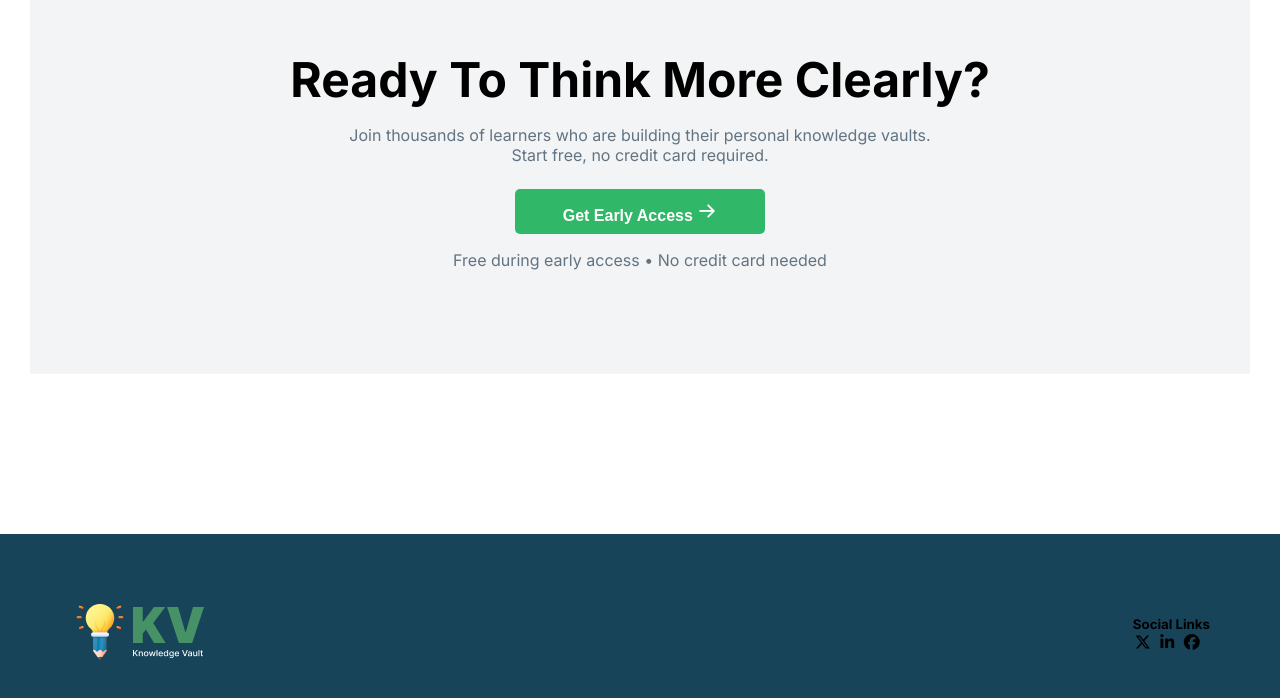
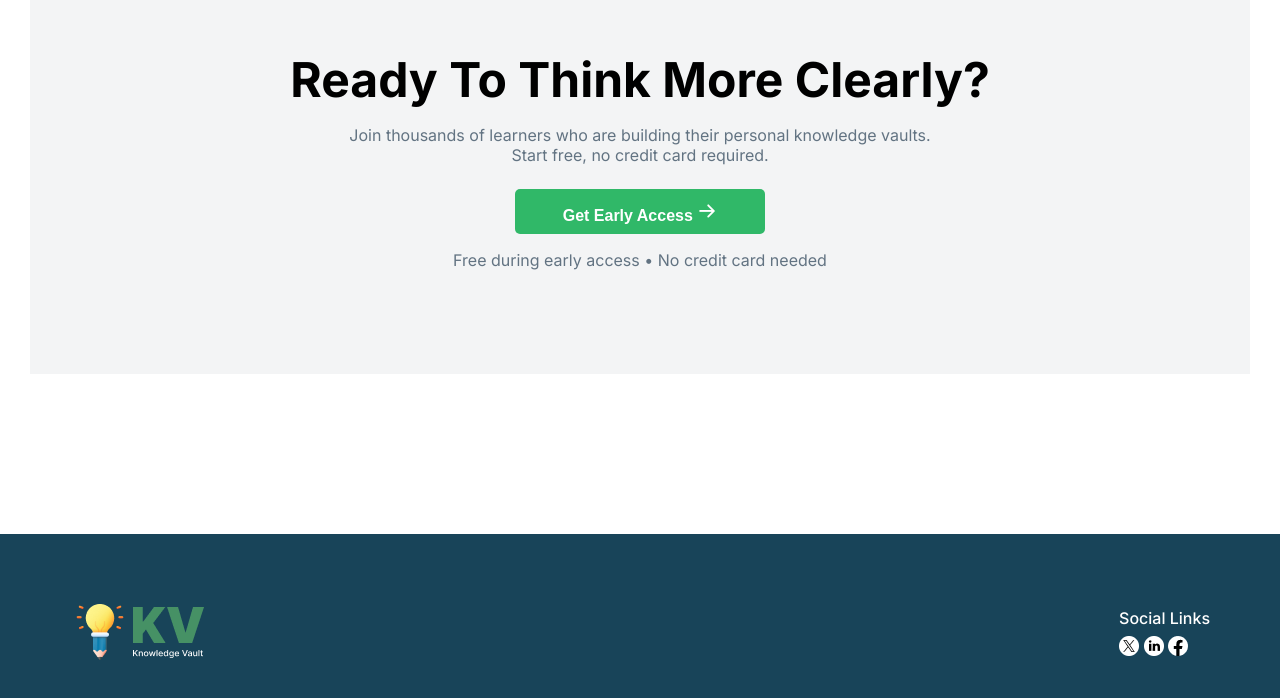
Before and after one commit to nuruddin2971/A01-Knowledge-Vault, a plain HTML site: page index.html in a window 1280 px wide. Shown: the part 1923-2621 px from the top of the page. Drawn offline with Linux system fonts and the light colour scheme.

Commit message:
complete footer section

```diff
--- a/index.html
+++ b/index.html
@@ -162,9 +162,9 @@
 
                 <div>
                     <h5>Social Links</h5>
-                    <i class="fa-brands fa-x-twitter"></i>
-                    <i class="fa-brands fa-linkedin-in"></i>
-                    <i class="fa-brands fa-facebook"></i>
+                    <img src="./assets/fi_5969020.png" alt="">
+                    <img src="./assets/fi_145807.png" alt="">
+                    <img src="./assets/fi_5968764.png" alt="">
                 </div>
             </div>
         </section>
--- a/styles/style.css
+++ b/styles/style.css
@@ -203,7 +203,7 @@ nav ul a {
 }
 
 /* early-access-section */
-#early-access{
+#early-access {
   /* border: 1px solid red; */
   width: 1140px;
   margin: 10rem auto;
@@ -211,26 +211,25 @@ nav ul a {
   padding: 80px 40px;
   background-color: #f3f4f5;
 }
-#early-access h2{
+#early-access h2 {
   font-size: 48px;
   font-weight: 700;
   margin-bottom: 16px;
 }
-#early-access p{
+#early-access p {
   font-size: 16px;
   color: #627382;
   margin-bottom: 24px;
-
 }
 
 /* footer-section */
-#footer{
+#footer {
   /* height: 300px; */
   background: #184459;
   /* padding: 100px; */
   /* align-items: center; */
 }
-#footer .footer-content{
+#footer .footer-content {
   height: 200px;
   width: 1140px;
   /* border: 1px solid white; */
@@ -239,5 +238,10 @@ nav ul a {
   align-items: center;
   margin: 0 auto;
   /* padding: 100px; */
-
 }
+#footer .footer-content h5 {
+  color: #ffffff;
+  font-size: 16px;
+  font-weight: 500;
+  margin-bottom: 8px;
+}
```
Lines whose indentation alone changed are shown as unchanged.
